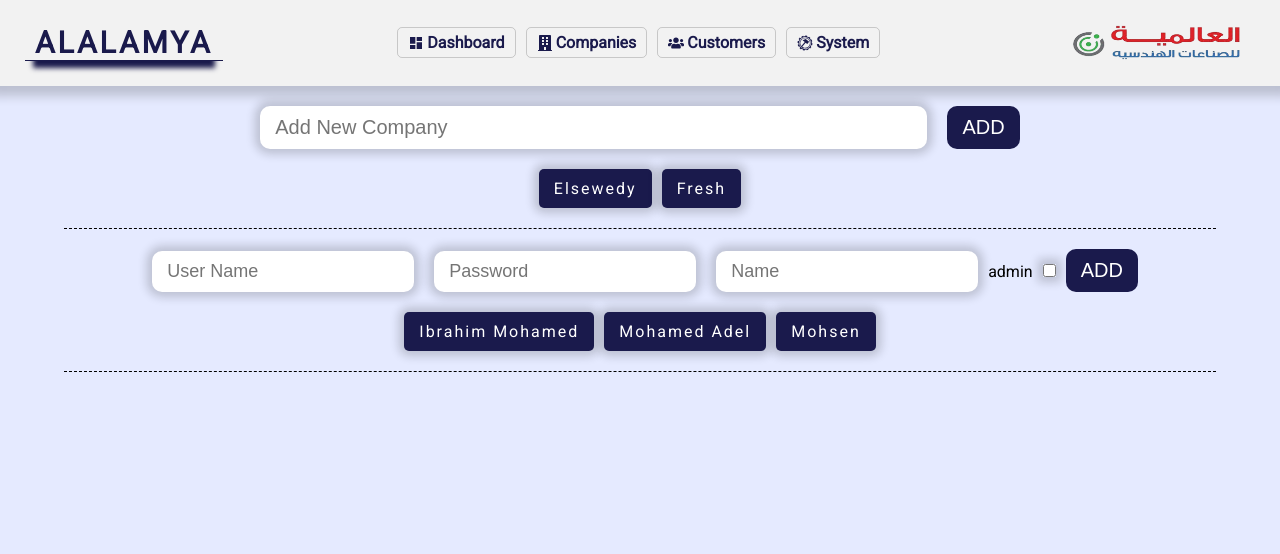
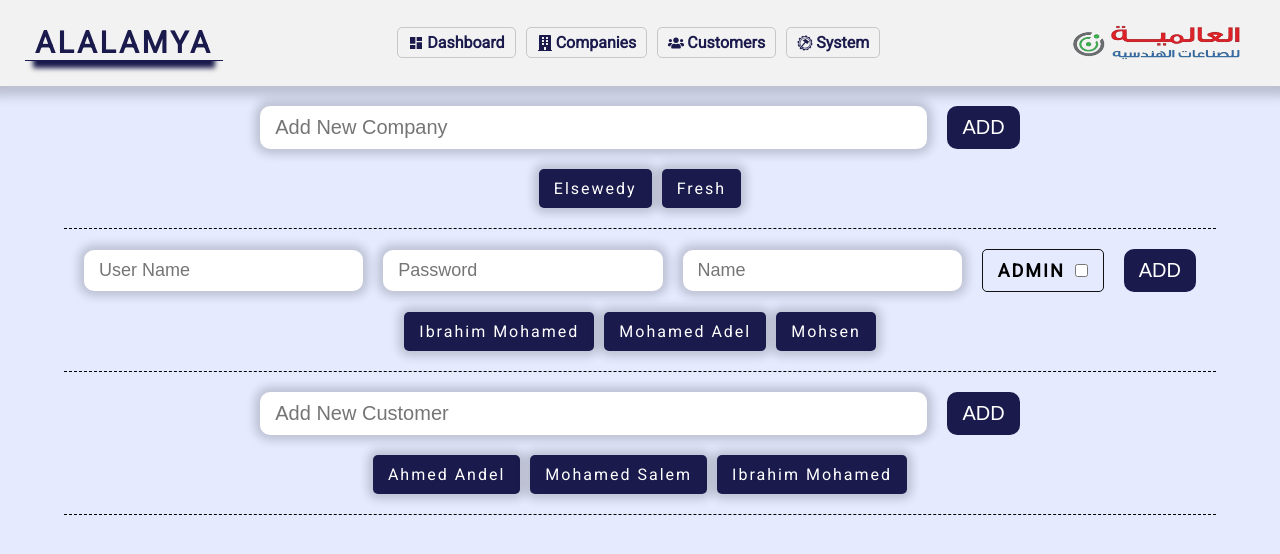
Before and after one commit to Ibrahim11511/Alalamya-Dashboard, a React (Vite) app: page /system in a window 1280 px wide. Shown: the top 554 px of the page. Built offline with nearby package versions, Linux system fonts and the light colour scheme; data requests are answered from the project's data file.

Commit message:
finishing up get data from data base for system page and finishing up the ui of the same page

```diff
--- a/src/App.jsx
+++ b/src/App.jsx
@@ -4,7 +4,7 @@ import "@fontsource/roboto";
 import Root from "./Root";
 import ErrorPage from "./ErrorPage";
 import Dashboard from "./Pages/DashBoard/DashBoard";
-import System from "./Pages/System/System";
+import System from "./Pages/System Page/System";
 function App() {
   const routes = createBrowserRouter([
     {
--- a/src/Pages/System/System.jsx
+++ b/src/Pages/System Page/System.jsx
@@ -6,9 +6,10 @@ import { useEffect } from "react";
 export default function System() {
   const [apiCompaniesResult, setApiCompaniesResult] = useState([]);
   const [apiUsersResult, setApiUsersResult] = useState([]);
+  const [apiCustomersResult, setApiCustomersResult] = useState([]);
   const [newCompaniesInput, setNewCompaniesInput] = useState("");
 
-  const getCompanies = async () => {
+  const getCompanies = () => {
     fetch("http://localhost:3000/companies")
       .then((res) => res.json())
       .then((data) => {
@@ -18,7 +19,7 @@ export default function System() {
       });
   };
 
-  const getUsers = async () => {
+  const getUsers = () => {
     fetch("http://localhost:3000/users")
       .then((res) => res.json())
       .then((users) => {
@@ -28,12 +29,26 @@ export default function System() {
       });
   };
 
+  const getCustomers = async () => {
+    fetch("http://localhost:3000/customers")
+      .then((res) => res.json())
+      .then((customers) => {
+        customers.map((customer) => {
+          setApiCustomersResult((prev) => [...prev, customer.customersNAme]);
+        });
+      });
+  };
+
   useEffect(() => {
     getCompanies();
     getUsers();
+    getCustomers();
+    return () => {
+      setApiCompaniesResult([]);
+      setApiUsersResult([]);
+      setApiCustomersResult([]);
+    };
   }, []);
-
-  console.log(apiUsersResult);
 
   return (
     <main className={Styles.systemPage}>
@@ -58,13 +73,26 @@ export default function System() {
           <input type="text" placeholder="User Name" />
           <input type="text" placeholder="Password" />
           <input type="text" placeholder="Name" />
-          <label htmlFor="admin">admin</label>
-          <input type="checkbox" />
+          <div className={Styles.admin}>
+            <label htmlFor="admin">admin</label>
+            <input id="admin" type="checkbox" />
+          </div>
           <button className={Styles.addUserBtn}>ADD</button>
         </div>
         <div className={Styles.currentUser}>
           {apiUsersResult.map((user) => (
-            <NameBox key={`company-name-${user}`} Names={user} />
+            <NameBox key={`user-name-${user}`} Names={user} />
+          ))}
+        </div>
+      </section>
+      <section className={Styles.Customers}>
+        <div className={Styles.newCustomer}>
+          <input type="text" placeholder="Add New Customer" />
+          <button className={Styles.addCustomerBtn}>ADD</button>
+        </div>
+        <div className={Styles.currentCustomersContainer}>
+          {apiCustomersResult.map((customer) => (
+            <NameBox key={`customer-name-${customer}`} Names={customer} />
           ))}
         </div>
       </section>
--- a/src/Pages/System/system.module.css
+++ b/src/Pages/System Page/system.module.css
@@ -6,7 +6,8 @@
 }
 
 .Companies,
-.Users {
+.Users,
+.Customers {
   width: 90%;
   padding: 20px;
   border-bottom: 1px dashed #000;
@@ -16,7 +17,9 @@
   align-items: center;
 }
 
-.newCompany {
+.newCompany,
+.newCustomer,
+.newUser {
   display: flex;
   justify-content: center;
   align-items: center;
@@ -25,8 +28,10 @@
   width: 100%;
 }
 
-.newCompany input {
-  width: 60%;
+.newCompany input,
+.newCustomer input {
+  max-width: 60%;
+  width: 100%;
   font-size: 20px;
   padding: 10px 15px;
   border-radius: 10px;
@@ -35,10 +40,12 @@
   -ms-border-radius: 10px;
   -o-border-radius: 10px;
   box-shadow: 0 0 10px 5px #10101031;
+  flex: 1 0 auto;
 }
 
 .addCompanyBtn,
-.addUserBtn {
+.addUserBtn,
+.addCustomerBtn {
   font-size: 20px;
   padding: 10px 15px;
   border-radius: 10px;
@@ -52,14 +59,16 @@
 }
 
 .addCompanyBtn:hover,
-.addUserBtn:hover {
+.addUserBtn:hover,
+.addCustomerBtn:hover {
   box-shadow: 0 0 3px 3px #10101031;
   scale: 1.03;
   background-color: #1a1a4cec;
 }
 
 .currentCompaniesContainer,
-.currentUser {
+.currentUser,
+.currentCustomersContainer {
   margin-top: 20px;
   display: flex;
   justify-content: center;
@@ -68,8 +77,31 @@
   gap: 10px;
 }
 
-.newUser input {
-  margin: 0 10px;
+.admin {
+  display: flex;
+  justify-content: center;
+  align-items: center;
+  gap: 10px;
+  padding: 10px 15px;
+  border: 1px solid #101010;
+  border-radius: 5px;
+  -webkit-border-radius: 5px;
+  -moz-border-radius: 5px;
+  -ms-border-radius: 5px;
+  -o-border-radius: 5px;
+}
+
+.admin label {
+  font-size: 18px;
+  font-weight: 700;
+  text-transform: uppercase;
+  letter-spacing: 2px;
+  cursor: pointer;
+}
+
+.newUser>input {
+  /* max-width: 25%;
+  width: 100%; */
   font-size: 18px;
   padding: 10px 15px;
   border-radius: 10px;
@@ -78,4 +110,5 @@
   -ms-border-radius: 10px;
   -o-border-radius: 10px;
   box-shadow: 0 0 10px 5px #10101031;
+  flex: 1 0 auto;
 }
--- a/src/data/db.json
+++ b/src/data/db.json
@@ -22,68 +22,47 @@
             "userPermissions": false
         }
     ],
-    "customers": {
-        "ahmed andel": [
+    "customers": [
+        {
+            "customersNAme": "Ahmed Andel",
+            "customersInvoices": [
                 {
                     "productID": 1,
                     "productName": "cbx",
                     "price": 1000,
-                "date": "17-10-2024"
+                    "PricePaid": 1000,
+                    "OrderDate": "17-10-2024",
+                    "DateReceipt": "20-10-2024"
+                }
+            ]
         },
         {
-                "productID": 2,
-                "productName": "cbx",
-                "price": 1000,
-                "date": "17-10-2024"
-            },
-            {
-                "productID": 3,
-                "productName": "cbx",
-                "price": 1000,
-                "date": "17-10-2024"
-            }
-        ],
-        "Mohamed Salem": [
+            "customersNAme": "mohamed Salem",
+            "customersInvoices": [
                 {
                     "productID": 1,
                     "productName": "cbx",
                     "price": 1000,
-                "date": "17-10-2024"
+                    "PricePaid": 1000,
+                    "OrderDate": "17-10-2024",
+                    "DateReceipt": "20-10-2024"
+                }
+            ]
         },
         {
-                "productID": 2,
-                "productName": "cbx",
-                "price": 1000,
-                "date": "17-10-2024"
-            },
-            {
-                "productID": 3,
-                "productName": "cbx",
-                "price": 1000,
-                "date": "17-10-2024"
-            }
-        ],
-        "Ibrahim salama": [
+            "customersNAme": "Ibrahim Mohamed",
+            "customersInvoices": [
                 {
                     "productID": 1,
                     "productName": "cbx",
                     "price": 1000,
-                "date": "17-10-2024"
-            },
-            {
-                "productID": 2,
-                "productName": "cbx",
-                "price": 1000,
-                "date": "17-10-2024"
-            },
-            {
-                "productID": 3,
-                "productName": "cbx",
-                "price": 1000,
-                "date": "17-10-2024"
+                    "PricePaid": 1000,
+                    "OrderDate": "17-10-2024",
+                    "DateReceipt": "20-10-2024"
                 }
             ]
-    },
+        }
+    ],
     "companies": [
         {
             "companyName": "elsewedy",
```
Lines whose indentation alone changed are shown as unchanged.
